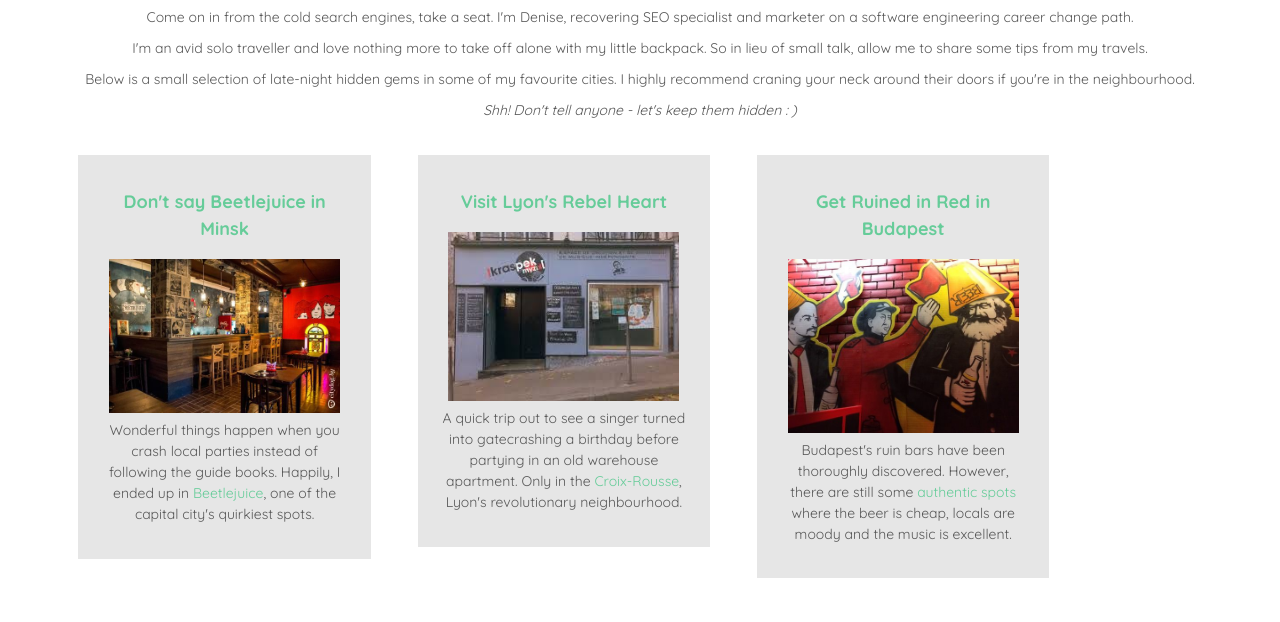
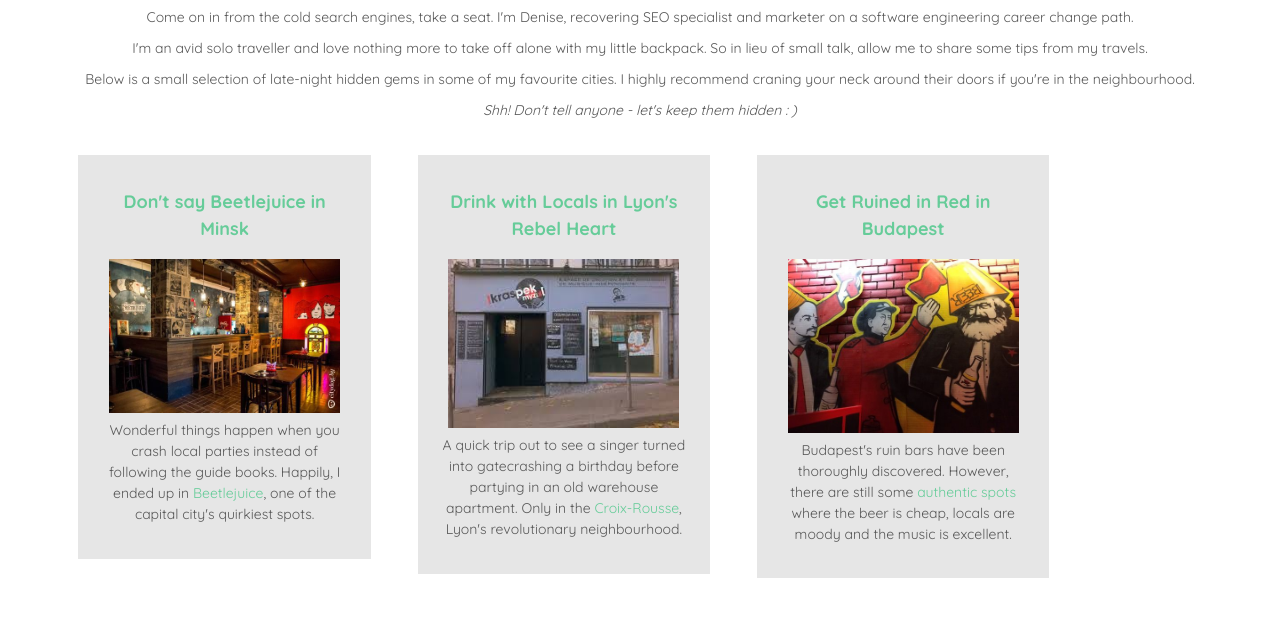
Before and after one commit to DeniseTench/project0, a plain HTML site: page index.html in a window 1280 px wide. Shown: the part 169-791 px from the top of the page. Drawn offline with nearby package versions, Linux system fonts and the light colour scheme.

Commit message:
changing text back for spacing purposes

```diff
--- a/index.html
+++ b/index.html
@@ -139,7 +139,7 @@ background-color: blue;
     </div>
 
     <div class="col-xs-12 col-sm-6 col-md-4 col-lg-3 box">
-     <h4><a href="lyon.html">Visit Lyon's Rebel Heart</a></h4>
+     <h4><a href="lyon.html">Drink with Locals in Lyon's Rebel Heart</a></h4>
      <img src="lyon.jpeg">
      <p>A quick trip out to see a singer turned into gatecrashing a birthday before partying in an old warehouse apartment. Only in the <a href="lyon.html">Croix-Rousse</a>, Lyon's revolutionary neighbourhood.</p>
     </div>
```
